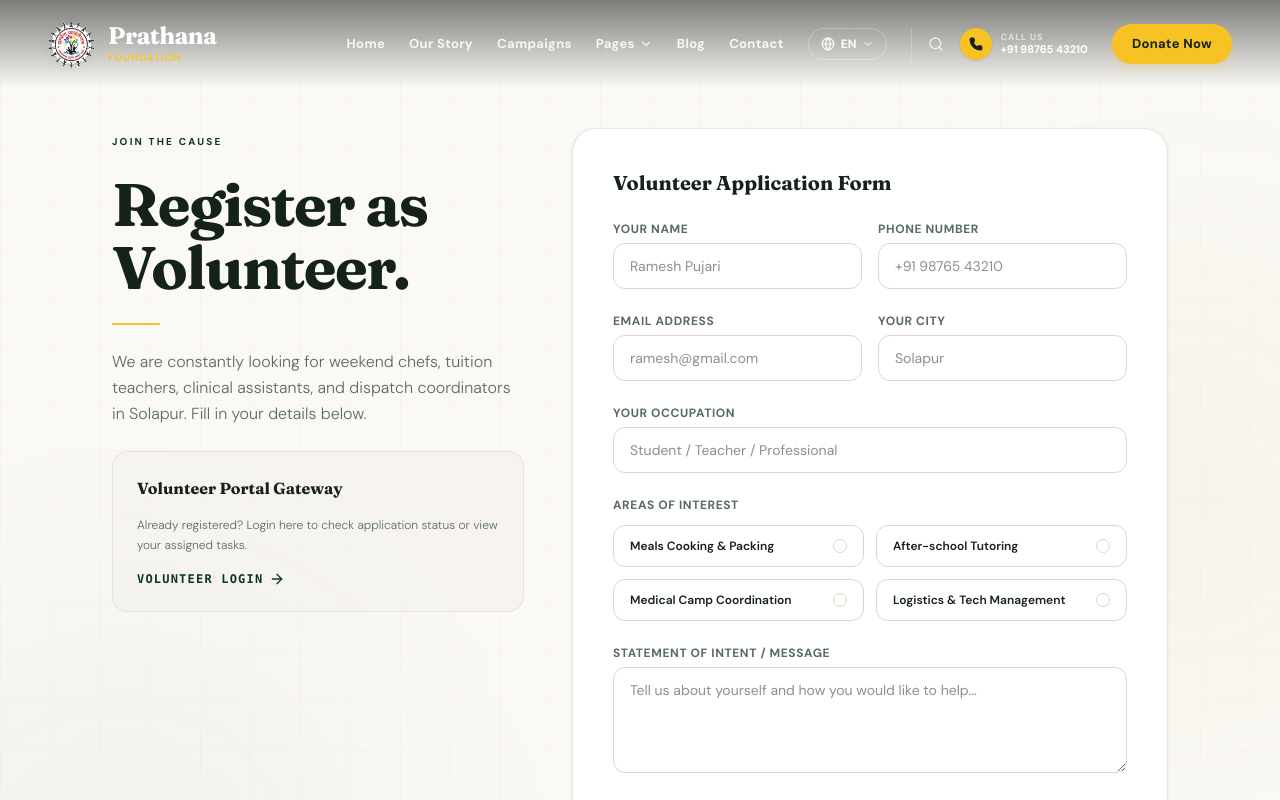
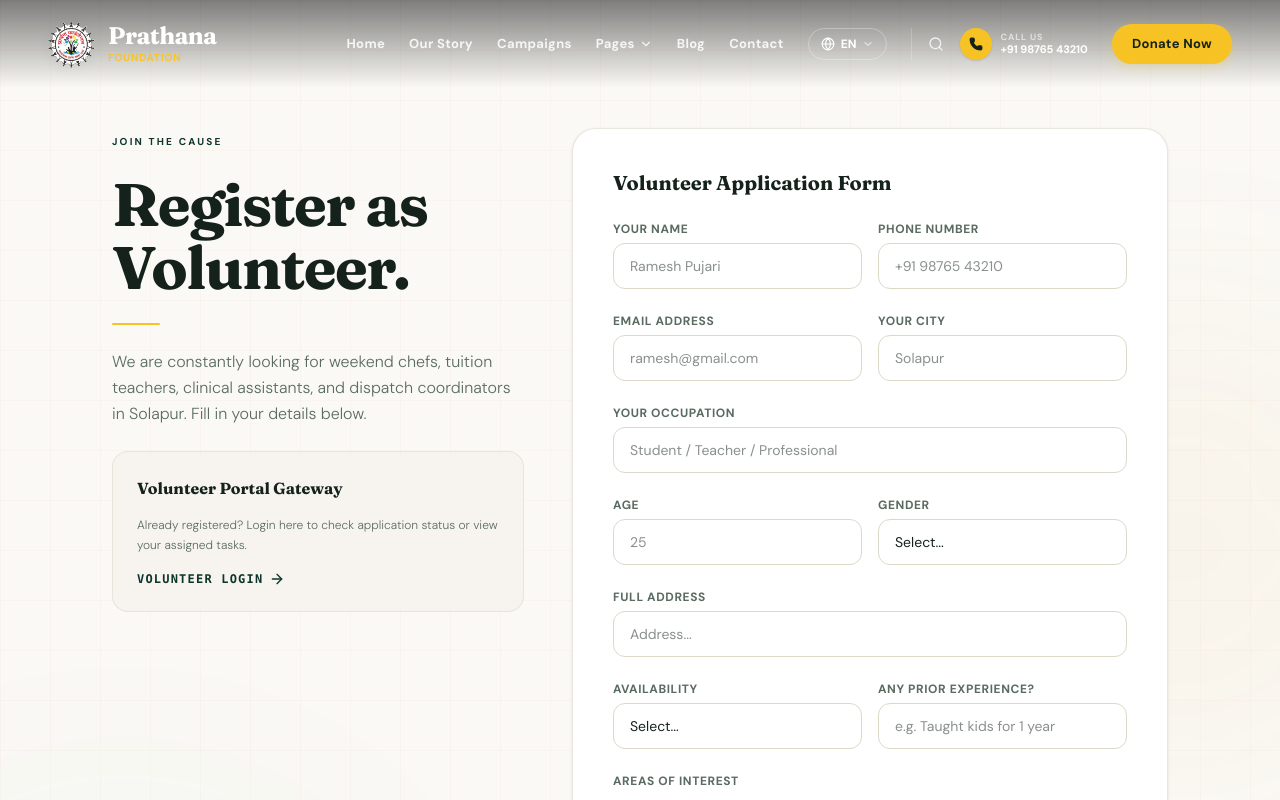
Before and after one commit to prathanaweb-dev/prathana, a Next.js app: page /en/volunteer in a window 1280 px wide. Shown: the top 800 px of the page. Built offline with nearby package versions, Linux system fonts and the light colour scheme.

Commit message:
feat(volunteer): make registration form more detailed with age, gender, address, availability, experience fields

```diff
--- a/app/[lang]/volunteer/page.tsx
+++ b/app/[lang]/volunteer/page.tsx
@@ -19,6 +19,11 @@ export default function VolunteerRegistrationPage() {
   const [email, setEmail] = useState('');
   const [city, setCity] = useState('');
   const [occupation, setOccupation] = useState('');
+  const [age, setAge] = useState('');
+  const [gender, setGender] = useState('');
+  const [address, setAddress] = useState('');
+  const [availability, setAvailability] = useState('');
+  const [experience, setExperience] = useState('');
   const [selectedInterests, setSelectedInterests] = useState<string[]>([]);
   const [message, setMessage] = useState('');
 
@@ -60,6 +65,11 @@ export default function VolunteerRegistrationPage() {
           email,
           city,
           occupation,
+          age,
+          gender,
+          address,
+          availability,
+          experience,
           interests: selectedInterests.join(', '),
           message,
         }),
@@ -74,6 +84,11 @@ export default function VolunteerRegistrationPage() {
       setEmail('');
       setCity('');
       setOccupation('');
+      setAge('');
+      setGender('');
+      setAddress('');
+      setAvailability('');
+      setExperience('');
       setSelectedInterests([]);
       setMessage('');
     } catch (err: any) {
@@ -232,6 +247,79 @@ export default function VolunteerRegistrationPage() {
                   />
                 </div>
 
+                <div className="grid grid-cols-1 sm:grid-cols-2 gap-4">
+                  <div>
+                    <label className="block text-xs uppercase tracking-wider text-brand-muted font-bold mb-1.5">
+                      {lang === 'mr' ? 'वय' : 'Age'}
+                    </label>
+                    <input
+                      type="number"
+                      value={age}
+                      onChange={(e) => setAge(e.target.value)}
+                      placeholder="25"
+                      className="w-full px-4 py-3 bg-white border border-brand-clay rounded-xl text-sm outline-none focus:border-brand-yellow focus:ring-2 focus:ring-brand-yellow/10 transition-all text-brand-charcoal"
+                    />
+                  </div>
+                  <div>
+                    <label className="block text-xs uppercase tracking-wider text-brand-muted font-bold mb-1.5">
+                      {lang === 'mr' ? 'लिंग' : 'Gender'}
+                    </label>
+                    <select
+                      value={gender}
+                      onChange={(e) => setGender(e.target.value)}
+                      className="w-full px-4 py-3 bg-white border border-brand-clay rounded-xl text-sm outline-none focus:border-brand-yellow focus:ring-2 focus:ring-brand-yellow/10 transition-all text-brand-charcoal appearance-none"
+                    >
+                      <option value="">{lang === 'mr' ? 'निवडा...' : 'Select...'}</option>
+                      <option value="Male">{lang === 'mr' ? 'पुरुष' : 'Male'}</option>
+                      <option value="Female">{lang === 'mr' ? 'स्त्री' : 'Female'}</option>
+                      <option value="Other">{lang === 'mr' ? 'इतर' : 'Other'}</option>
+                    </select>
+                  </div>
+                </div>
+
+                <div>
+                  <label className="block text-xs uppercase tracking-wider text-brand-muted font-bold mb-1.5">
+                    {lang === 'mr' ? 'पत्ता' : 'Full Address'}
+                  </label>
+                  <input
+                    type="text"
+                    value={address}
+                    onChange={(e) => setAddress(e.target.value)}
+                    placeholder="Address..."
+                    className="w-full px-4 py-3 bg-white border border-brand-clay rounded-xl text-sm outline-none focus:border-brand-yellow focus:ring-2 focus:ring-brand-yellow/10 transition-all text-brand-charcoal"
+                  />
+                </div>
+
+                <div className="grid grid-cols-1 sm:grid-cols-2 gap-4">
+                  <div>
+                    <label className="block text-xs uppercase tracking-wider text-brand-muted font-bold mb-1.5">
+                      {lang === 'mr' ? 'उपलब्धता' : 'Availability'}
+                    </label>
+                    <select
+                      value={availability}
+                      onChange={(e) => setAvailability(e.target.value)}
+                      className="w-full px-4 py-3 bg-white border border-brand-clay rounded-xl text-sm outline-none focus:border-brand-yellow focus:ring-2 focus:ring-brand-yellow/10 transition-all text-brand-charcoal appearance-none"
+                    >
+                      <option value="">{lang === 'mr' ? 'निवडा...' : 'Select...'}</option>
+                      <option value="Weekends">{lang === 'mr' ? 'शनिवार-रविवार' : 'Weekends'}</option>
+                      <option value="Weekdays">{lang === 'mr' ? 'सोमवार-शुक्रवार' : 'Weekdays'}</option>
+                      <option value="Flexible">{lang === 'mr' ? 'लवचिक' : 'Flexible'}</option>
+                    </select>
+                  </div>
+                  <div>
+                    <label className="block text-xs uppercase tracking-wider text-brand-muted font-bold mb-1.5">
+                      {lang === 'mr' ? 'मागील अनुभव' : 'Any Prior Experience?'}
+                    </label>
+                    <input
+                      type="text"
+                      value={experience}
+                      onChange={(e) => setExperience(e.target.value)}
+                      placeholder="e.g. Taught kids for 1 year"
+                      className="w-full px-4 py-3 bg-white border border-brand-clay rounded-xl text-sm outline-none focus:border-brand-yellow focus:ring-2 focus:ring-brand-yellow/10 transition-all text-brand-charcoal"
+                    />
+                  </div>
+                </div>
+
                 <div>
                   <label className="block text-xs uppercase tracking-wider text-brand-muted font-bold mb-3">
                     {t.volunteer.fields.interests}
--- a/app/admin/page.tsx
+++ b/app/admin/page.tsx
@@ -34,7 +34,7 @@ import {
 // ─── Types ────────────────────────────────────────────────────────────────────
 interface Campaign { id: string; title: string; title_mr?: string; description: string; goal_amount: number; amount_raised: number; image: string; is_completed: boolean; status: 'active' | 'completed'; created_at: string; }
 interface Donation  { id: string; campaign_id: string; donor_name: string; donor_email: string; amount: number; payment_id: string; payment_status: 'pending'|'success'|'failed'; created_at: string; }
-interface Volunteer { id: string; name: string; phone: string; email: string; city: string; occupation: string; interests: string; status: 'pending'|'approved'|'rejected'; assigned_activity?: string; created_at: string; }
+interface Volunteer { id: string; name: string; phone: string; email: string; city: string; occupation: string; interests: string; age?: string; gender?: string; address?: string; availability?: string; experience?: string; status: 'pending'|'approved'|'rejected'; assigned_activity?: string; created_at: string; }
 interface Activity  { id: string; title: string; description: string; image: string; category: string; created_at: string; }
 interface Project   { id: string; title: string; description: string; image: string; status: 'planned'|'active'|'completed'; start_date: string; end_date: string; created_at: string; }
 interface EventItem { id: string; title: string; title_mr?: string; content: string; content_mr?: string; excerpt?: string; tag?: string; featured_image: string; published_date: string; created_at: string; }
--- a/app/api/volunteers/route.ts
+++ b/app/api/volunteers/route.ts
@@ -25,7 +25,7 @@ export async function GET(request: Request) {
 export async function POST(request: Request) {
   try {
     const body = await request.json();
-    const { name, phone, email, city, occupation, interests, message } = body;
+    const { name, phone, email, city, occupation, interests, message, age, gender, address, availability, experience } = body;
 
     if (!name || !phone || !email || !city || !occupation || !interests) {
       return NextResponse.json({ success: false, error: 'All fields are required' }, { status: 400 });
@@ -44,6 +44,11 @@ export async function POST(request: Request) {
       city,
       occupation,
       interests,
+      age,
+      gender,
+      address,
+      availability,
+      experience,
       assigned_activity: body.assigned_activity || '',
     });
 
--- a/lib/db.ts
+++ b/lib/db.ts
@@ -67,6 +67,11 @@ export interface Volunteer {
   city: string;
   occupation: string;
   interests: string; // comma separated
+  age?: string;
+  gender?: string;
+  address?: string;
+  availability?: string;
+  experience?: string;
   status: 'pending' | 'approved' | 'rejected';
   assigned_activity?: string;
   created_at: string;
@@ -541,6 +546,11 @@ export async function createVolunteer(volunteer: Omit<Volunteer, 'id' | 'status'
         interests: newVol.interests,
         status: 'pending',
         assigned_activity: newVol.assigned_activity || '',
+        age: newVol.age || '',
+        gender: newVol.gender || '',
+        address: newVol.address || '',
+        availability: newVol.availability || '',
+        experience: newVol.experience || '',
         created_at: newVol.created_at,
       });
       return newVol;
```
